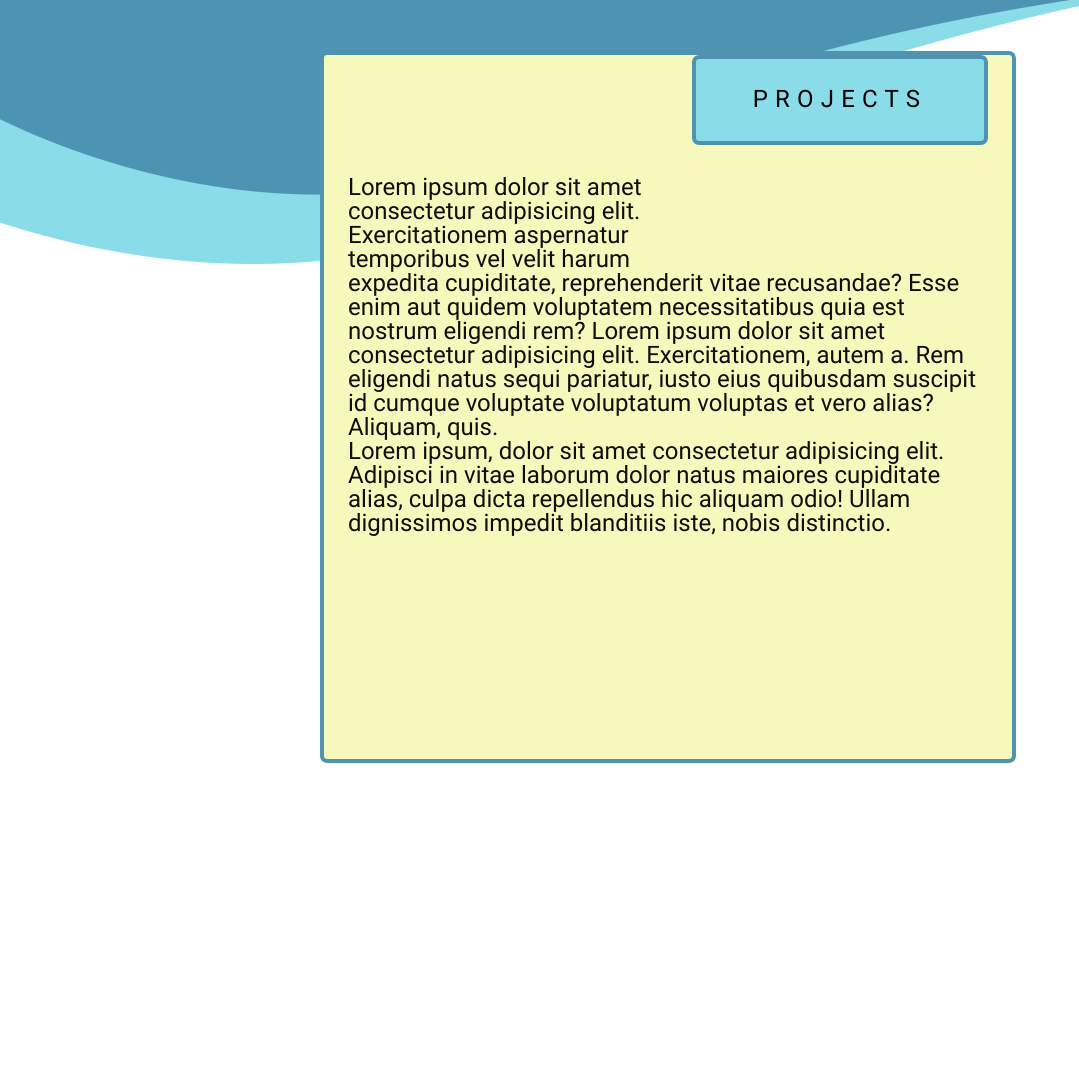
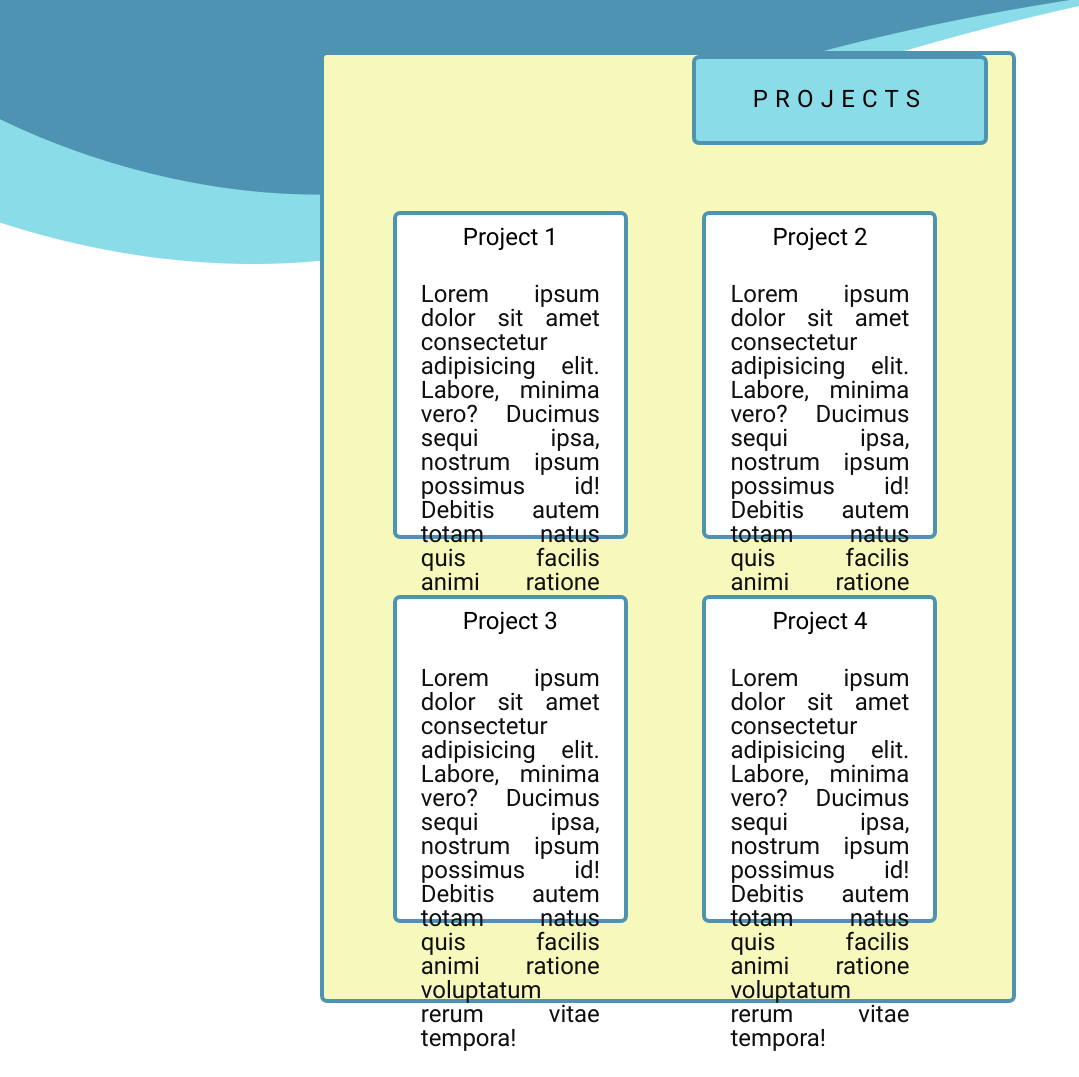
Before and after one commit to underSkord/underSkord.github.io, a plain HTML site: page projects.html in a window 1280 px wide. Shown: the part 229-1306 px from the top of the page, without its empty margins (0-1079 px from the left). Drawn offline with Linux system fonts and the light colour scheme.

Commit message:
change styling to fit better

```diff
--- a/projects.html
+++ b/projects.html
@@ -7,7 +7,7 @@
     <link rel="stylesheet" href="/dist/style.css" />
     <title>Personal Website</title>
   </head>
-  <body>
+  <body class="">
     <nav>
       <ul class="menu__bar">
         <li class="menu__btn">
@@ -24,30 +24,55 @@
     </nav>
 
     <main>
-      <div class="content__box">
+      <div class="content__box-projects">
         <div class="projects__card">
           <div class="name__card">
             <h1>Projects</h1>
           </div>
-          <p>
-            Lorem ipsum dolor sit amet consectetur adipisicing elit.
-            Exercitationem aspernatur temporibus vel velit harum expedita
-            cupiditate, reprehenderit vitae recusandae? Esse enim aut quidem
-            voluptatem necessitatibus quia est nostrum eligendi rem? Lorem ipsum
-            dolor sit amet consectetur adipisicing elit. Exercitationem, autem
-            a. Rem eligendi natus sequi pariatur, iusto eius quibusdam suscipit
-            id cumque voluptate voluptatum voluptas et vero alias? Aliquam,
-            quis.
-          </p>
-          <p>
-            Lorem ipsum, dolor sit amet consectetur adipisicing elit. Adipisci
-            in vitae laborum dolor natus maiores cupiditate alias, culpa dicta
-            repellendus hic aliquam odio! Ullam dignissimos impedit blanditiis
-            iste, nobis distinctio.
-          </p>
+          <div class="projects__list item1">
+            <h4>Project 1</h4>
+            <p>
+              Lorem ipsum dolor sit amet consectetur adipisicing elit. Labore,
+              minima vero? Ducimus sequi ipsa, nostrum ipsum possimus id!
+              Debitis autem totam natus quis facilis animi ratione voluptatum
+              rerum vitae tempora!
+            </p>
+          </div>
+          <div class="projects__list item2">
+            <h4>Project 2</h4>
+            <p>
+              Lorem ipsum dolor sit amet consectetur adipisicing elit. Labore,
+              minima vero? Ducimus sequi ipsa, nostrum ipsum possimus id!
+              Debitis autem totam natus quis facilis animi ratione voluptatum
+              rerum vitae tempora!
+            </p>
+          </div>
+          <div class="projects__list item3">
+            <h4>Project 3</h4>
+            <p>
+              Lorem ipsum dolor sit amet consectetur adipisicing elit. Labore,
+              minima vero? Ducimus sequi ipsa, nostrum ipsum possimus id!
+              Debitis autem totam natus quis facilis animi ratione voluptatum
+              rerum vitae tempora!
+            </p>
+          </div>
+          <div class="projects__list item4">
+            <h4>Project 4</h4>
+            <p>
+              Lorem ipsum dolor sit amet consectetur adipisicing elit. Labore,
+              minima vero? Ducimus sequi ipsa, nostrum ipsum possimus id!
+              Debitis autem totam natus quis facilis animi ratione voluptatum
+              rerum vitae tempora!
+            </p>
+          </div>
         </div>
       </div>
     </main>
-    <footer>This is the footer. Footer stuff goes here :0</footer>
+    <footer>
+      Lorem ipsum dolor sit amet consectetur adipisicing elit. Molestiae qui
+      doloribus perferendis ratione quae, voluptatum repellat esse
+      necessitatibus assumenda quod nostrum neque voluptate consectetur, minima
+      laudantium quas in reprehenderit saepe.
+    </footer>
   </body>
 </html>
--- a/scss/about/_about.scss
+++ b/scss/about/_about.scss
@@ -1,7 +1,7 @@
 .introduction__text {
-  position: relative;
+  position: absolute;
   left: 7vw;
-  bottom: 45vh;
+  bottom: 10vh;
   width: 50%;
   transform: translate(50%, 0);
   letter-spacing: 0.05rem;
--- a/scss/body/_body.scss
+++ b/scss/body/_body.scss
@@ -2,4 +2,5 @@ body {
   // background-color: #eeede7;
   background-image: url(/pics/backgroundv2v2.png);
   background-repeat: no-repeat;
+  min-height: 100%;
 }
--- a/scss/global/_global.scss
+++ b/scss/global/_global.scss
@@ -1,5 +1,5 @@
 html {
-  height: 100%;
+  min-height: 100%;
   font-size: 1.5rem;
   font-family: Roboto, sans-serif;
   --box-border: 0.2rem solid #4e93b0;
--- a/scss/main/_main.scss
+++ b/scss/main/_main.scss
@@ -39,4 +39,8 @@ footer {
   padding: 1rem;
   text-align: center;
   background-color: #4e93b0;
+  min-height: 100%;
+  display: flex;
+  flex-direction: column;
+  height: 100%;
 }
--- a/scss/projects/_projects.scss
+++ b/scss/projects/_projects.scss
@@ -0,0 +1,49 @@
+.projects__list {
+  position: absolute;
+  margin: 1.5rem auto;
+  width: 33%;
+  height: 40vh;
+  background-color: white;
+  border: var(--box-border);
+  border-radius: var(--border-radius);
+
+  & h4 {
+    padding: 0.4rem;
+    text-align: center;
+  }
+  & p {
+    text-align: justify;
+    padding: 1rem;
+  }
+}
+
+.content__box-projects {
+  position: absolute;
+  left: 25%;
+  top: 35%;
+  width: 50%;
+  height: 100%;
+  padding: 5rem 1rem 1rem;
+  border-radius: var(--border-radius);
+  border: var(--box-border);
+  background-color: #f7f8bb;
+}
+
+.item1 {
+  position: absolute;
+  left: 10%;
+}
+.item2 {
+  position: absolute;
+  left: 55%;
+}
+.item3 {
+  position: absolute;
+  left: 10%;
+  bottom: 5vh;
+}
+.item4 {
+  position: absolute;
+  bottom: 5vh;
+  left: 55%;
+}
```
Also changed, not shown: contact.html (+1 -1 lines), index.html (+1 -1 lines), dist/style.css, 1 other file.
